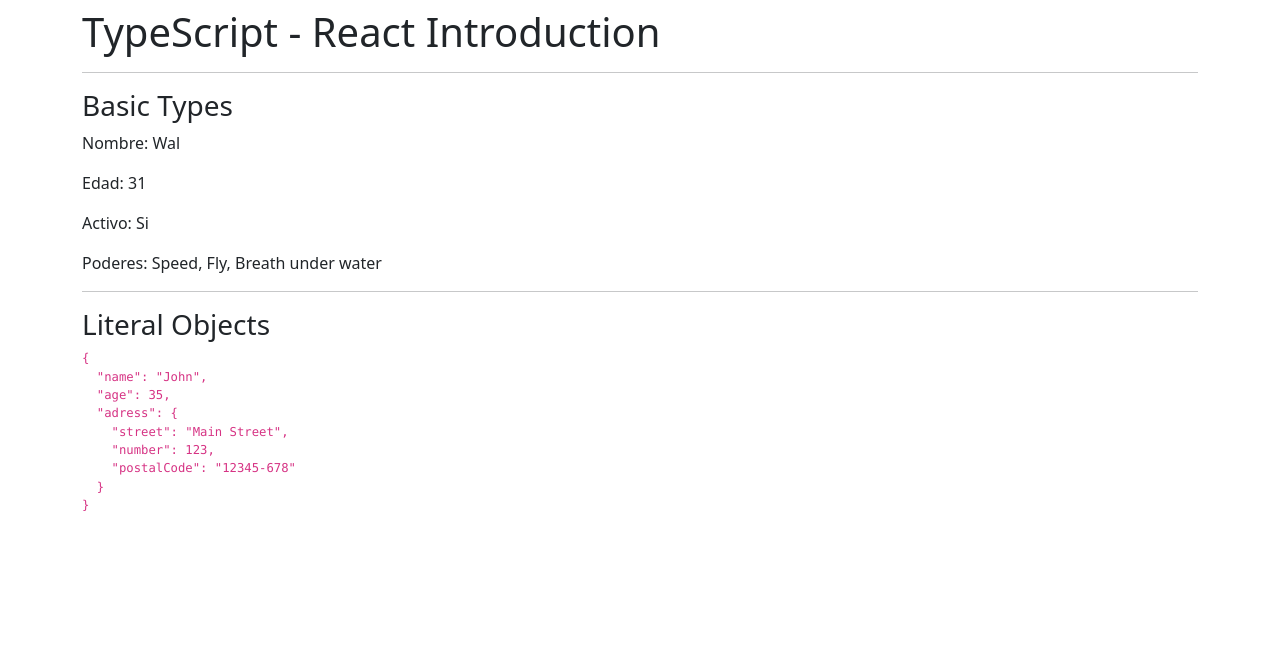
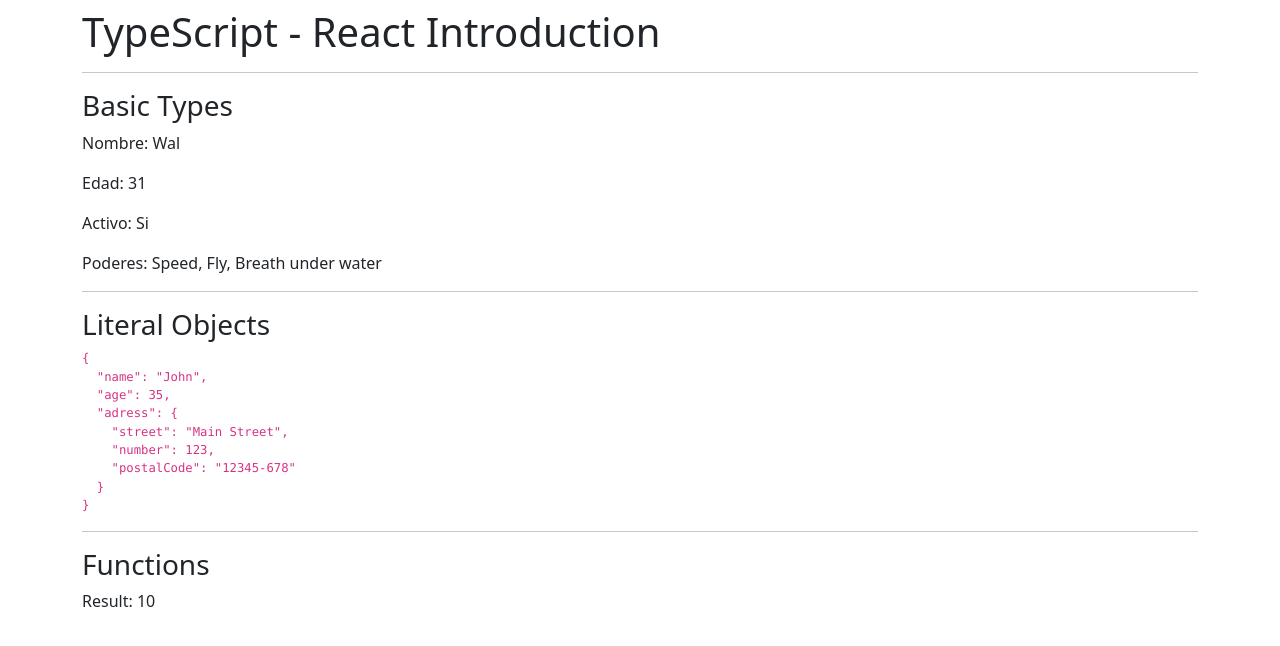
Before and after one commit to WallMonfortt/01-reinforcement, a React (Vite) app: page / in a window 1280 px wide. Shown: the top 646 px of the page. Built offline with nearby package versions, Linux system fonts and the light colour scheme.

Commit message:
functions

```diff
--- a/src/App.tsx
+++ b/src/App.tsx
@@ -1,4 +1,5 @@
 import { BasicTypes } from "./typescrpt/BasicTypes";
+import Functions from "./typescrpt/Functions";
 import LiteralObjects from "./typescrpt/LiteralObjects";
 
 const App = () => {
@@ -9,6 +10,8 @@
       <BasicTypes />
       <hr/>
       <LiteralObjects/>
+      <hr/>
+      <Functions />
     </div>
   )
 }
--- /dev/null
+++ b/src/typescrpt/Functions.tsx
@@ -0,0 +1,17 @@
+import React from 'react'
+
+const Functions = () => {
+
+    const add = (a: number, b: number): number => {
+        return a + b;
+    }
+
+  return (
+    <>
+      <h3>Functions</h3>
+        <span>Result: { add(5, 5) }</span>
+    </>
+  )
+}
+
+export default Functions
```
